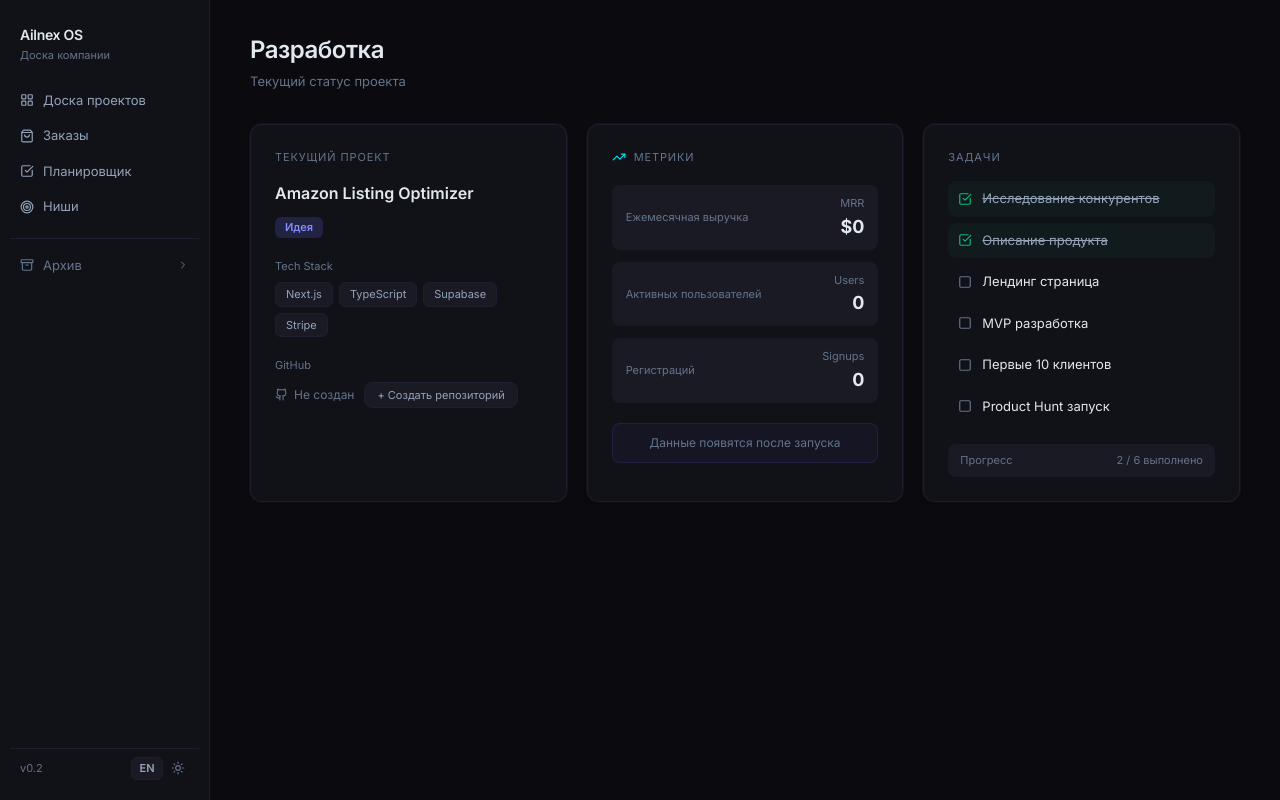
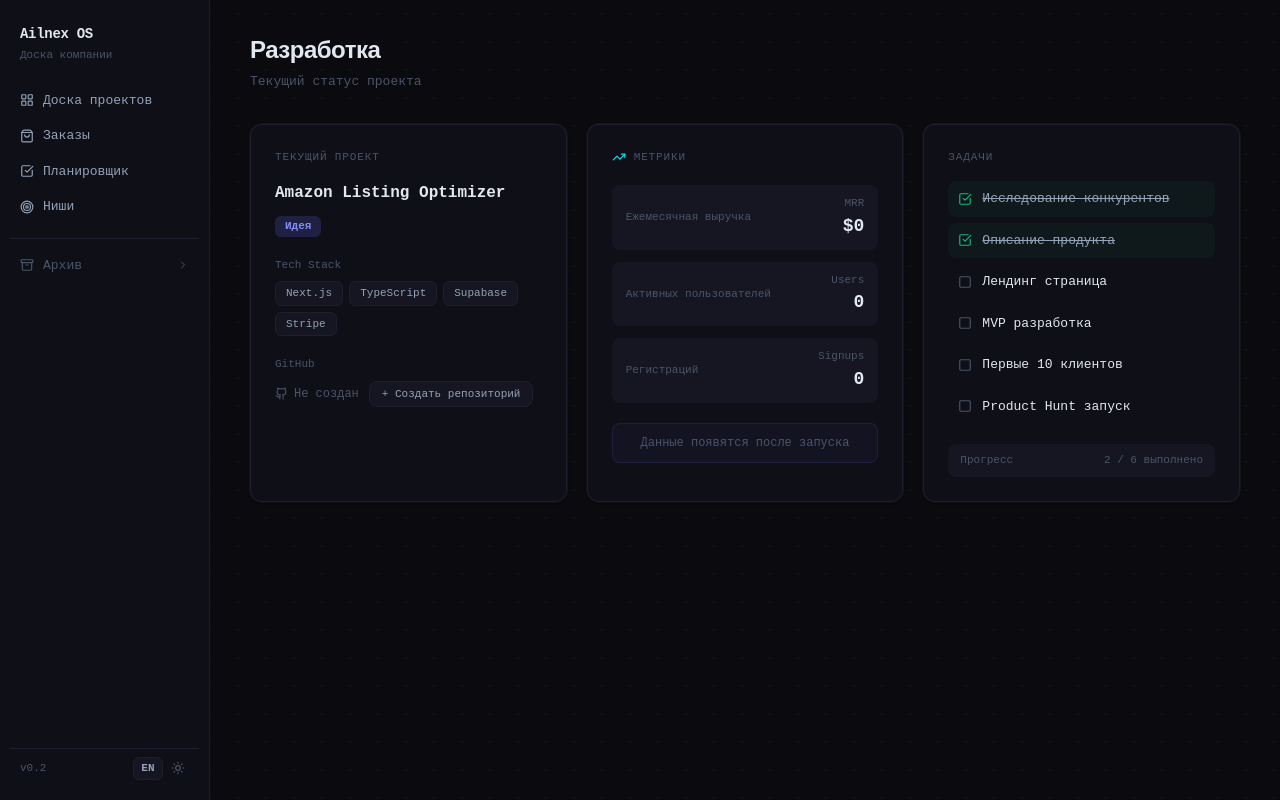
Before and after one commit to chshipkovai-dev/business-os, a Next.js app: page /dev in a window 1280 px wide. Built offline with nearby package versions, Linux system fonts and the light colour scheme.

Commit message:
Redesign globals.css: Syne+DM Mono fonts, dot grid bg, new CSS vars, animations

```diff
--- a/app/globals.css
+++ b/app/globals.css
@@ -1,32 +1,47 @@
 @import "tailwindcss";
+@import url('https://fonts.googleapis.com/css2?family=Syne:wght@400;600;700;800&family=DM+Mono:wght@300;400;500&display=swap');
 
 :root {
   --bg-base: #0a0a0f;
-  --bg-surface: #111118;
-  --bg-elevated: #1a1a24;
+  --bg-surface: #0f0f17;
+  --bg-elevated: #161622;
   --border: #1e1e2e;
+  --border-bright: #2a2a3e;
   --accent: #00e5ff;
+  --accent-dim: rgba(0,229,255,0.12);
+  --accent-glow: rgba(0,229,255,0.2);
   --accent2: #7c3aed;
   --text-primary: #e2e8f0;
   --text-secondary: #94a3b8;
-  --text-muted: #64748b;
+  --text-muted: #4a5568;
   --success: #10b981;
+  --success-dim: rgba(16,185,129,0.12);
   --warning: #f59e0b;
+  --warning-dim: rgba(245,158,11,0.12);
   --danger: #ef4444;
+  --danger-dim: rgba(239,68,68,0.12);
+  --font-display: 'Syne', sans-serif;
+  --font-mono: 'DM Mono', monospace;
 }
 
 [data-theme="light"] {
-  --bg-base: #F5F5FA;
-  --bg-surface: #FFFFFF;
-  --bg-elevated: #EBEBF5;
-  --border: #D8D8E8;
-  --accent: #6366F1;
-  --text-primary: #0A0A1A;
-  --text-secondary: #4A4A6A;
-  --text-muted: #8888A8;
-  --success: #16A34A;
-  --warning: #D97706;
-  --danger: #DC2626;
+  --bg-base: #f0f0f8;
+  --bg-surface: #ffffff;
+  --bg-elevated: #e8e8f4;
+  --border: #d0d0e8;
+  --border-bright: #b8b8d8;
+  --accent: #0099bb;
+  --accent-dim: rgba(0,153,187,0.1);
+  --accent-glow: rgba(0,153,187,0.15);
+  --text-primary: #0a0a1a;
+  --text-secondary: #3a3a5a;
+  --text-muted: #8888aa;
+  --success: #059669;
+  --success-dim: rgba(5,150,105,0.1);
+  --warning: #d97706;
+  --warning-dim: rgba(217,119,6,0.1);
+  --danger: #dc2626;
+  --danger-dim: rgba(220,38,38,0.1);
 }
 
 * { box-sizing: border-box; }
@@ -34,15 +49,44 @@
 body {
   background: var(--bg-base);
   color: var(--text-primary);
-  font-family: var(--font-inter), -apple-system, sans-serif;
+  font-family: var(--font-mono);
   -webkit-font-smoothing: antialiased;
 }
 
-::-webkit-scrollbar { width: 4px; }
+/* Dot grid background */
+body::before {
+  content: '';
+  position: fixed;
+  inset: 0;
+  background-image: radial-gradient(circle, rgba(0,229,255,0.06) 1px, transparent 1px);
+  background-size: 28px 28px;
+  pointer-events: none;
+  z-index: 0;
+}
+
+[data-theme="light"] body::before {
+  background-image: radial-gradient(circle, rgba(0,153,187,0.08) 1px, transparent 1px);
+}
+
+/* All content above the grid */
+#__next, main, aside { position: relative; z-index: 1; }
+
+h1, h2, h3, .display { font-family: var(--font-display); }
+
+::-webkit-scrollbar { width: 3px; }
 ::-webkit-scrollbar-track { background: transparent; }
-::-webkit-scrollbar-thumb { background: var(--border); border-radius: 2px; }
+::-webkit-scrollbar-thumb { background: var(--border-bright); border-radius: 2px; }
+::selection { background: var(--accent-glow); }
 
-::selection { background: rgba(99,102,241,0.3); }
-
-@keyframes fadeIn { from { opacity:0; transform:translateY(8px); } to { opacity:1; transform:translateY(0); } }
-@keyframes slideIn { from { transform:translateX(100%); opacity:0; } to { transform:translateX(0); opacity:1; } }
+@keyframes fadeIn {
+  from { opacity: 0; transform: translateY(10px); }
+  to   { opacity: 1; transform: translateY(0); }
+}
+@keyframes slideIn {
+  from { transform: translateX(100%); opacity: 0; }
+  to   { transform: translateX(0); opacity: 1; }
+}
+@keyframes glow-pulse {
+  0%, 100% { box-shadow: 0 0 12px var(--accent-glow); }
+  50%       { box-shadow: 0 0 24px var(--accent-glow), 0 0 48px rgba(0,229,255,0.08); }
+}
```
